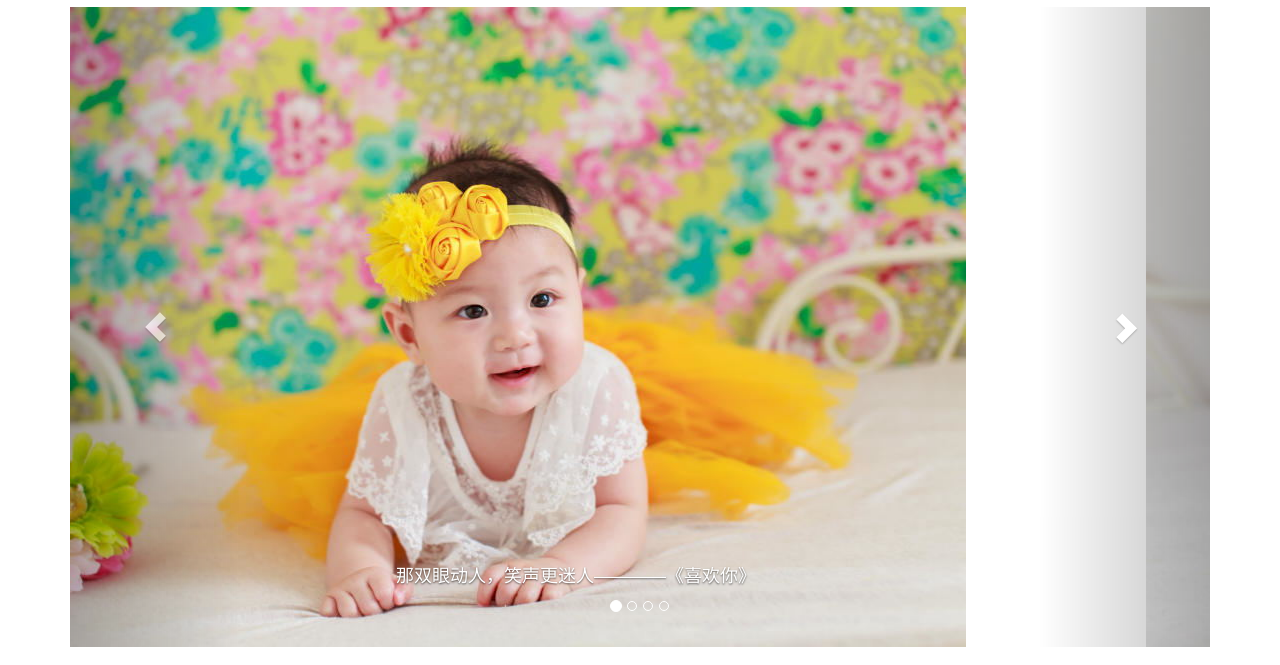
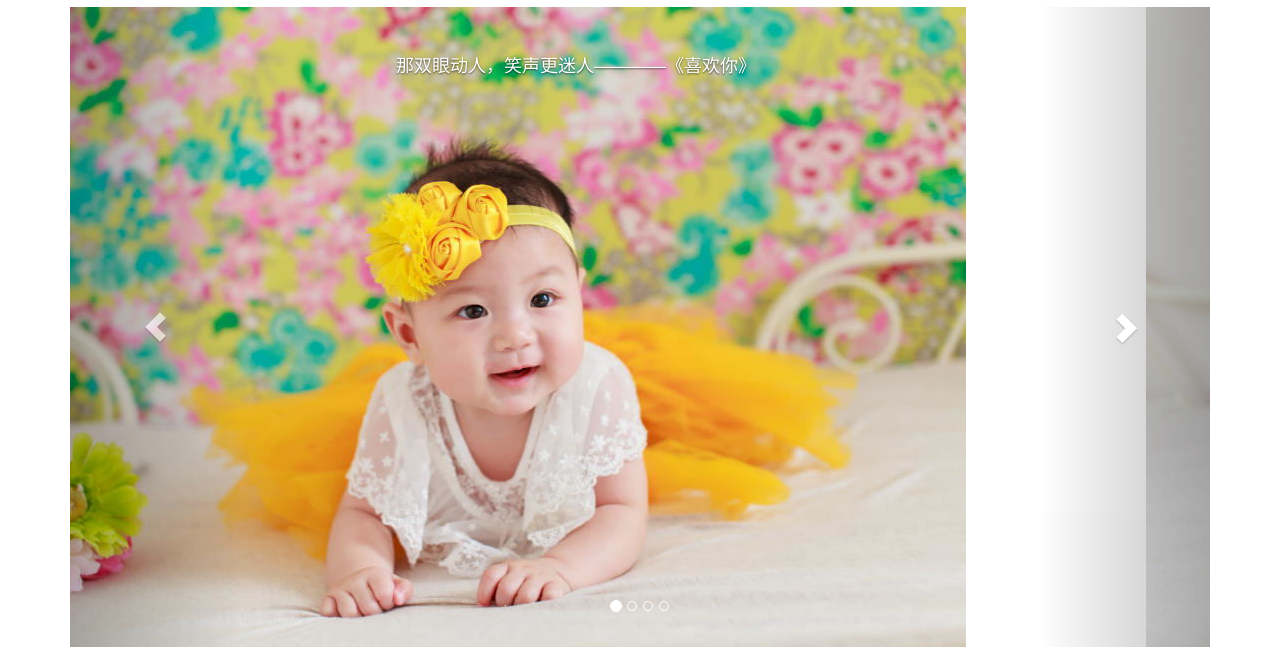
Before and after one commit to xujun1986/My-daughter, a plain HTML site: page index.html in a window 1280 px wide. Shown: the part 135-800 px from the top of the page. Drawn offline with nearby package versions, Linux system fonts and the light colour scheme.

Commit message:
change the font position to show baby's face

```diff
--- a/index.html
+++ b/index.html
@@ -8,9 +8,14 @@
 
 		<!-- Bootstrap -->
     	<link href="src/modules/bs3/css/bootstrap.min.css" rel="stylesheet">
+		<style>
+			.carousel-caption{
+				bottom: none;
+				top: 20px;
+			}
+		</style>
+    	<!-- HTML5 shim and Respond.js for IE8 support of HTML5 elements and media queries -->
 
-    	<!-- HTML5 shim and Respond.js for IE8 support of HTML5 elements and media queries -->
-    	<!-- WARNING: Respond.js doesn't work if you view the page via file:// -->
     	<!--[if lt IE 9]>
 	      <script src="http://cdn.bootcss.com/html5shiv/3.7.2/html5shiv.min.js"></script>
 	      <script src="http://cdn.bootcss.com/respond.js/1.4.2/respond.min.js"></script>
```
